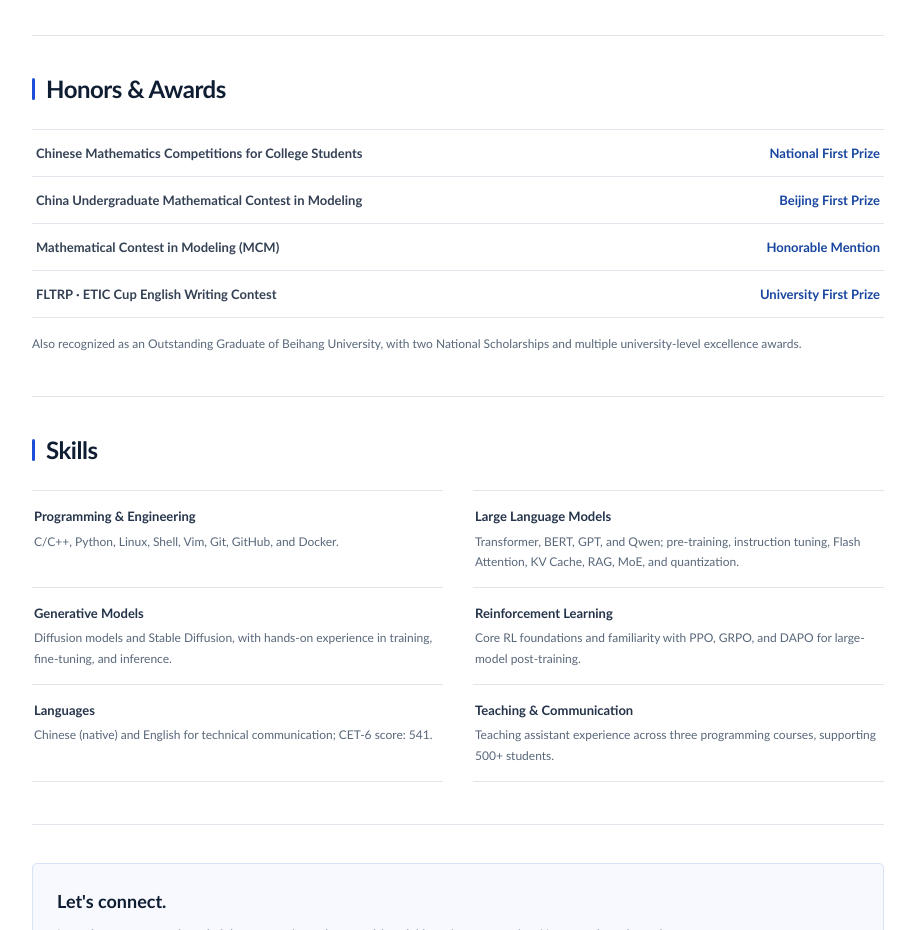
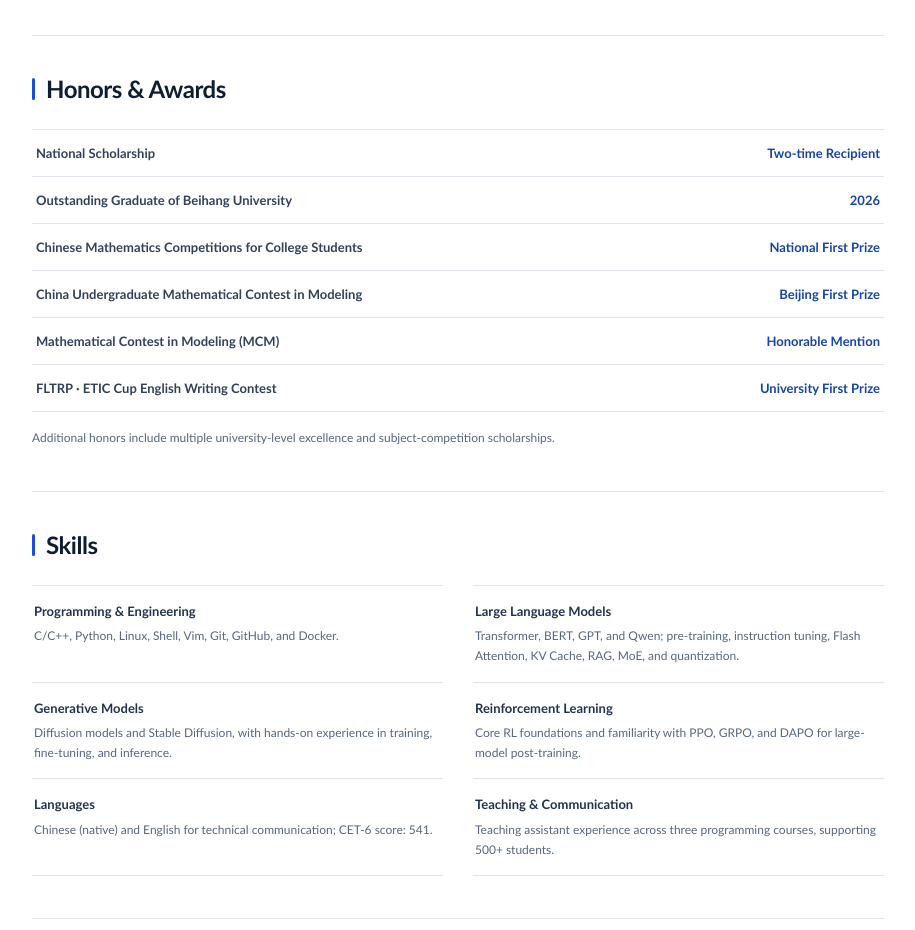
Before and after one commit to BaymaxTHU/BaymaxTHU.github.io, a plain HTML site: page site/index.html in a window 1280 px wide. Shown: the part 1820-2750 px from the top of the page, without its empty margins (346-1261 px from the left). Drawn offline with Linux system fonts and the light colour scheme.

Commit message:
Feature top academic honors

```diff
--- a/site/index.html
+++ b/site/index.html
@@ -148,12 +148,14 @@
       <section id="honors" class="section anchor">
         <div class="section-title"><h2>Honors &amp; Awards</h2><span>04</span></div>
         <div class="honors">
+          <div class="honor"><strong>National Scholarship</strong><span>Two-time Recipient</span></div>
+          <div class="honor"><strong>Outstanding Graduate of Beihang University</strong><span>2026</span></div>
           <div class="honor"><strong>Chinese Mathematics Competitions for College Students</strong><span>National First Prize</span></div>
           <div class="honor"><strong>China Undergraduate Mathematical Contest in Modeling</strong><span>Beijing First Prize</span></div>
           <div class="honor"><strong>Mathematical Contest in Modeling (MCM)</strong><span>Honorable Mention</span></div>
           <div class="honor"><strong>FLTRP · ETIC Cup English Writing Contest</strong><span>University First Prize</span></div>
         </div>
-        <p class="honor-note">Also recognized as an Outstanding Graduate of Beihang University, with two National Scholarships and multiple university-level excellence awards.</p>
+        <p class="honor-note">Additional honors include multiple university-level excellence and subject-competition scholarships.</p>
       </section>
 
       <section id="skills" class="section anchor">
```
Also changed, not shown: site/zh/index.html (+3 -1 lines).
